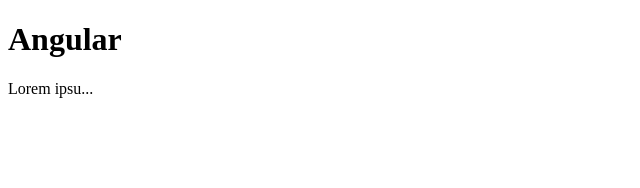
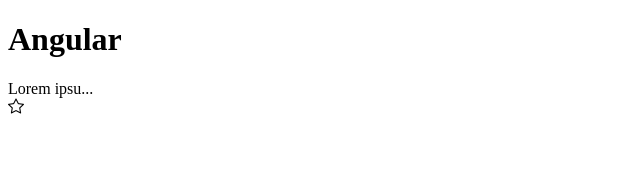
Before and after one commit to WolfSepi/training_angular_hello-world, an Angular app: page / in a window 1280 px wide. Shown: the top 188 px of the page, without its empty margins (0-640 px from the left). Built offline with nearby package versions, Linux system fonts and the light colour scheme.

Commit message:
added favorite component

```diff
--- a/src/app/app.component.html
+++ b/src/app/app.component.html
@@ -1,2 +1,3 @@
 <h1>Angular</h1>
 <courses></courses>
+<favorite></favorite>
--- a/src/app/app.module.ts
+++ b/src/app/app.module.ts
@@ -8,9 +8,10 @@
 import { CoursesService } from './courses.service';
 import { FormsModule } from '@angular/forms';
 import { SummaryPipe } from './summary.pipe';
+import { FavoriteComponent } from './favorite/favorite.component';
 
 @NgModule({
-  declarations: [AppComponent, CoursesComponent, CourseComponent, SummaryPipe],
+  declarations: [AppComponent, CoursesComponent, CourseComponent, SummaryPipe, FavoriteComponent],
   imports: [BrowserModule, AppRoutingModule, FormsModule],
   providers: [CoursesService],
   bootstrap: [AppComponent],
--- /dev/null
+++ b/src/app/favorite/favorite.component.html
@@ -0,0 +1,6 @@
+<br>
+<span
+    [class.bi-star-fill]="isFavorite"
+    [class.bi-star]="!isFavorite"
+    (click)="onClick()"
+></span>
--- /dev/null
+++ b/src/app/favorite/favorite.component.scss
@@ -0,0 +1 @@
+@import url("https://cdn.jsdelivr.net/npm/bootstrap-icons@1.8.1/font/bootstrap-icons.css");
--- /dev/null
+++ b/src/app/favorite/favorite.component.ts
@@ -0,0 +1,20 @@
+import { Component, OnInit } from '@angular/core';
+
+@Component({
+  selector: 'favorite',
+  templateUrl: './favorite.component.html',
+  styleUrls: ['./favorite.component.scss']
+})
+export class FavoriteComponent implements OnInit {
+  isFavorite!: boolean;
+
+  constructor() { }
+
+  ngOnInit(): void {
+  }
+
+  onClick() {
+    this.isFavorite = !this.isFavorite
+  }
+
+}
```
Also changed, not shown: 1 other file (tests, documents, lock files or other folders).
